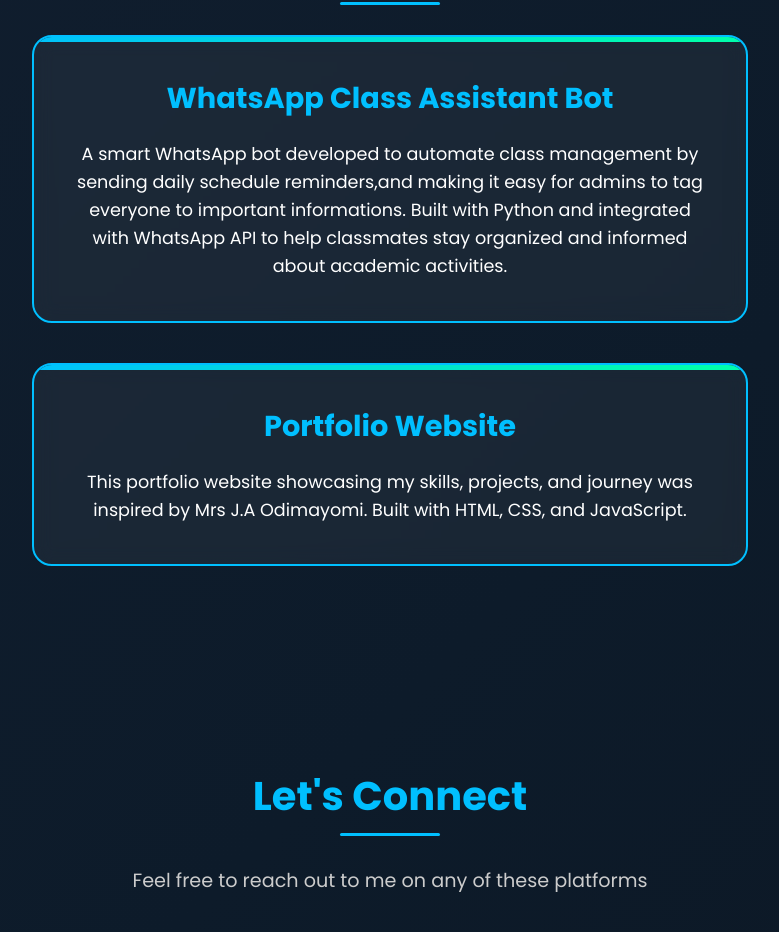
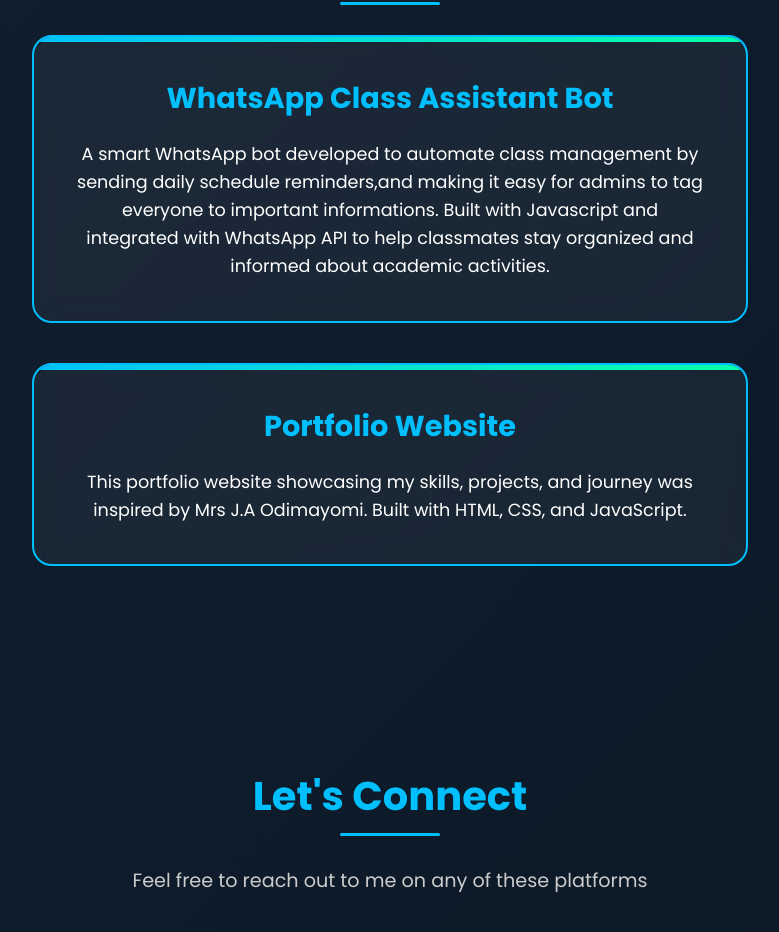
Before and after one commit to kelompk/Kelompk-portfolio, a plain HTML site: page index.html in a window 1280 px wide. Shown: the part 1938-2870 px from the top of the page, without its empty margins (250-1029 px from the left). Drawn offline with Linux system fonts and the light colour scheme.

Commit message:
Update index.html

```diff
--- a/index.html
+++ b/index.html
@@ -69,7 +69,7 @@
             <p>
                 A smart WhatsApp bot developed to automate class management by sending daily schedule
                 reminders,and making it easy for admins to tag everyone to important informations.
-                Built with Python and integrated with WhatsApp API to help classmates stay
+                Built with Javascript and integrated with WhatsApp API to help classmates stay
                 organized and informed about academic activities.
             </p>
         </div>
```
